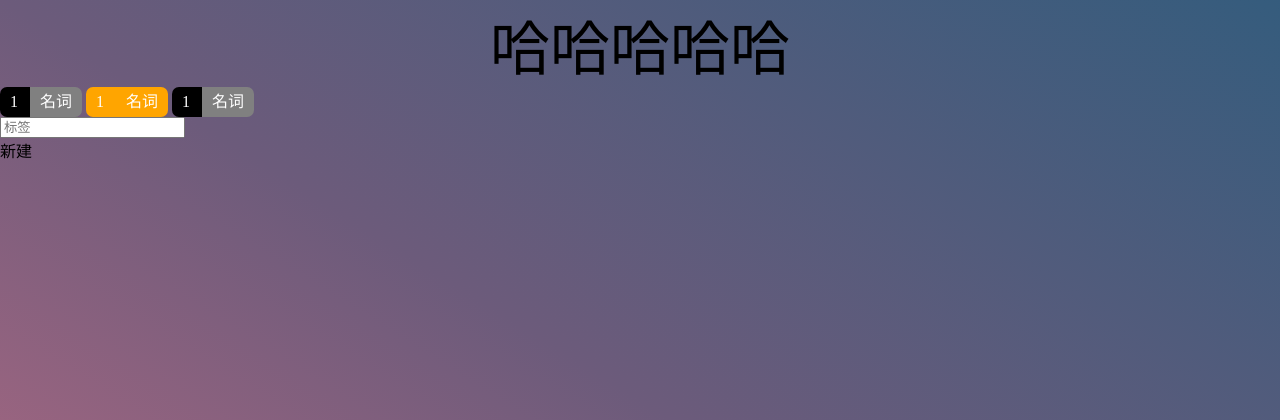
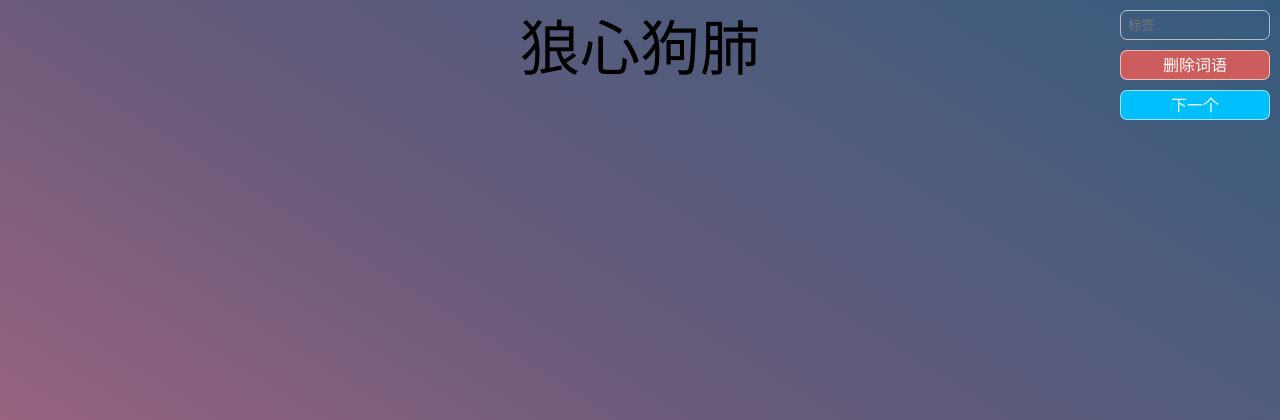
Before and after one commit to Jyonn/Hiphop, a Django app: page /tagger in a window 1280 px wide. Shown: the top 420 px of the page. Run offline with Django 3.2, Linux system fonts and the light colour scheme; data that the repository does not hold is empty; parts of the project's set-up code (start-up, migrations or seed data) failed here and were passed over.

Commit message:
完成！

```diff
--- a/Hiphop/settings.py
+++ b/Hiphop/settings.py
@@ -45,7 +45,7 @@ MIDDLEWARE = [
     'django.middleware.security.SecurityMiddleware',
     'django.contrib.sessions.middleware.SessionMiddleware',
     'django.middleware.common.CommonMiddleware',
-    'django.middleware.csrf.CsrfViewMiddleware',
+    # 'django.middleware.csrf.CsrfViewMiddleware',
     'django.contrib.auth.middleware.AuthenticationMiddleware',
     'django.contrib.messages.middleware.MessageMiddleware',
     'django.middleware.clickjacking.XFrameOptionsMiddleware',
--- a/Phrase/api_views.py
+++ b/Phrase/api_views.py
@@ -24,8 +24,7 @@ class TagView(View):
         ret = Tag.create(tag)
         if ret.error is not Error.OK:
             return ret
-        o_tag = ret.body
-        return response(o_tag.to_dict())
+        return response(Tag.get_tag_dict())
 
 
 class PhraseView(View):
@@ -41,10 +40,12 @@ class PhraseView(View):
     def post(request):
         phrase = request.d.phrase
         tags = request.d.tags
+        tags = str(tags)
 
-        ret = Phrase.create(phrase, tags)
-        if ret.error is not Error.OK:
-            return error_response(ret)
+        if tags != 'DELETE':
+            ret = Phrase.create(phrase, tags)
+            if ret.error is not Error.OK:
+                return error_response(ret)
 
         start = int(START.value) + 1
         START.value = str(start)
--- a/Phrase/models.py
+++ b/Phrase/models.py
@@ -112,7 +112,7 @@ class Tag(models.Model):
         tags = cls.objects.all()
         tag_dict = {}
         for o_tag in tags:
-            tag_dict[str(o_tag.pk)] = o_tag.tag
+            tag_dict[str(o_tag.pk)] = dict(tag=o_tag.tag)
         return tag_dict
 
     @classmethod
@@ -129,6 +129,7 @@ class Tag(models.Model):
             o_tag = cls(
                 tag=tag,
             )
+            o_tag.save()
         except Exception as err:
             deprint(str(err))
             return Ret(Error.ERROR_CREATE_TAG)
--- a/files/js/base.js
+++ b/files/js/base.js
@@ -1,5 +1,9 @@
 let active = 'active';
 let inactive = 'inactive';
+
+function is_active(ele) {
+    return ele.classList.contains(active);
+}
 
 function activate(ele) {
     ele.classList.add(active);
@@ -128,9 +132,3 @@ function stringToHtml(s) {
 
 Method.staticConstructor();
 Request.staticConstructor();
-
-document.addEventListener('keydown', function ($event) {
-    if ($event.keyCode === 9) {
-        return $event.preventDefault();
-    }
-});
--- a/templates/tagger.html
+++ b/templates/tagger.html
@@ -2,8 +2,8 @@
 <html>
 <head>
     <meta charset="UTF-8"/>
+    <script src="{% static 'js/base.js' %}"></script>
     <script src="{% static 'js/info.js' %}"></script>
-    <script src="{% static 'js/base.js' %}"></script>
 </head>
 <style>
     * {
@@ -16,13 +16,16 @@
     }
 
     .tag-container {
-
+        width: 100%;
+        padding: 0 20%;
+        text-align: center;
     }
 
     .tag-container .tag {
         height: 30px;
         cursor: pointer;
         display: inline-block;
+        margin: 10px;
     }
 
     .tag div {
@@ -55,27 +58,87 @@
         font-size: 60px;
     }
 
+    .op-box {
+        position: absolute;
+        right: 10px;
+        top: 0;
+    }
+
+    .op-box input {
+        position: absolute;
+        top: 10px;
+        right: 0;
+        background: none;
+        height: 30px;
+        outline: none;
+        border: 1px solid rgba(255, 255, 255, 0.6);
+        border-radius: 7px;
+        padding: 0 7px;
+        width: 150px;
+    }
+
+    .op-box .btn {
+        position: absolute;
+        right: 0;
+        width: 150px;
+        height: 30px;
+        line-height: 30px;
+        border: 1px solid rgba(255, 255, 255, 0.6);
+        border-radius: 7px;
+        padding: 0 7px;
+        text-align: center;
+        cursor: pointer;
+    }
+
+    .op-box #delete-phrase-btn {
+        top: 50px;
+        background: indianred;
+        color: white;
+    }
+
+    .op-box #next-btn {
+        top: 90px;
+        background: deepskyblue;
+        color: white;
+    }
+
 </style>
 <body>
-    <div class="phrase-container" id="phrase-container">哈哈哈哈哈</div>
-    <div class="tag-container" id="tag-container">
-        <div class="tag" onclick="toggle_tag(this)"><div class="num">1</div><div class="name">名词</div></div>
-        <div class="tag active"><div class="num">1</div><div class="name">名词</div></div>
-        <div class="tag"><div class="num">1</div><div class="name">名词</div></div>
-    </div>
-    <div class="add-tag-box">
-        <input type="text" maxlength="10" placeholder="标签"/>
-        <div class="btn">新建</div>
+    <div class="phrase-container" id="phrase-container">狼心狗肺</div>
+    <div class="tag-container" id="tag-container"></div>
+    <div class="op-box">
+        <input type="text" maxlength="10" placeholder="标签" id="tag-input"/>
+        <div class="btn" id="delete-phrase-btn" onclick="update_phrase(true)">删除词语</div>
+        <div class="btn" id="next-btn" onclick="update_phrase()">下一个</div>
     </div>
 </body>
 <script>
     let phrases = [],
-        tag_dict = {},
-        selected_tags = [],
-        tag_ele_list = [];
+        tag_dict = {};
 
     let tagContainer = document.getElementById('tag-container');
     let phraseContainer = document.getElementById('phrase-container');
+
+
+    function update_phrase(del=false) {
+        let tags = [];
+        for (let i in tag_dict) {
+            if (tag_dict.hasOwnProperty(i)) {
+                if (is_active(tag_dict[i].ele)) {
+                    tags.push(parseInt(i));
+                }
+            }
+        }
+        tags = del ? 'DELETE' : tags;
+        if (!tags.length) {
+            return;
+        }
+        let phrase = phraseContainer.innerText;
+        Request.post('/api/phrase', {phrase: phrase, tags: tags})
+            .then(() => {
+                show_next_phrase();
+            });
+    }
 
     function show_next_phrase() {
         let phrase = phrases[0];
@@ -84,14 +147,11 @@
         if (phrases.length < 3) {
             load_more();
         }
-        selected_tags.length = 0;
-        for (let i = 0; i < tag_ele_list.length; i++) {
-            deactivate(tag_ele_list[i]);
+        for (let i in tag_dict) {
+            if (tag_dict.hasOwnProperty(i)) {
+                deactivate(tag_dict[i].ele);
+            }
         }
-    }
-
-    function toggle_tag(tag_ele) {
-        toggle(tag_ele);
     }
 
     function load_more() {
@@ -109,11 +169,70 @@
             })
     }
 
+    let tagInput = document.getElementById('tag-input');
+    let tagTemplate = template`
+        <div class="tag" onclick="toggle(this)">
+            <div class="num">${0}</div><div class="name">${1}</div>
+        </div>
+    `;
+
+    tagInput.addEventListener('keydown', function ($event) {
+        $event.stopPropagation();
+        let k = $event.keyCode;
+        if (k === 13) {
+            let tag = tagInput.value;
+            tagInput.value = '';
+            if (tag) {
+                Request.post('/api/tag', {tag: tag})
+                    .then((body) => {
+                        tag_dict = body;
+                        display_tags();
+                    })
+            }
+        }
+    });
+
+    function removeAllChild(ele) {
+        while (ele.hasChildNodes()) {
+            ele.removeChild(ele.firstChild);
+        }
+    }
+
     function display_tags() {
-
+        removeAllChild(tagContainer);
+        for (let tid in tag_dict) {
+            if (tag_dict.hasOwnProperty(tid)) {
+                let html = stringToHtml(
+                    tagTemplate(String.fromCharCode(parseInt(tid) + 'A'.charCodeAt(0) - 1), tag_dict[tid].tag)
+                );
+                tag_dict[tid].ele = html;
+                tagContainer.appendChild(html);
+            }
+        }
     }
 
     load_tags();
     load_more();
+
+    document.addEventListener('keydown', function ($event) {
+        let k = $event.keyCode;
+        let c = String.fromCharCode(k);
+        if (c >= 'a' && c <= 'z')
+            c = c.toUpperCase();
+        if (c >= 'A' && c <= 'Z') {
+            let tid = k - 'A'.charCodeAt(0) + 1;
+            tid = '' + tid;
+            toggle(tag_dict[tid].ele);
+        }
+    });
+
+    document.addEventListener('keydown', function ($event) {
+        let k = $event.keyCode;
+        if (k === 8) {
+            update_phrase(true);
+        } else if (k === 39) {
+            update_phrase();
+        }
+    })
 </script>
 </html>
```
